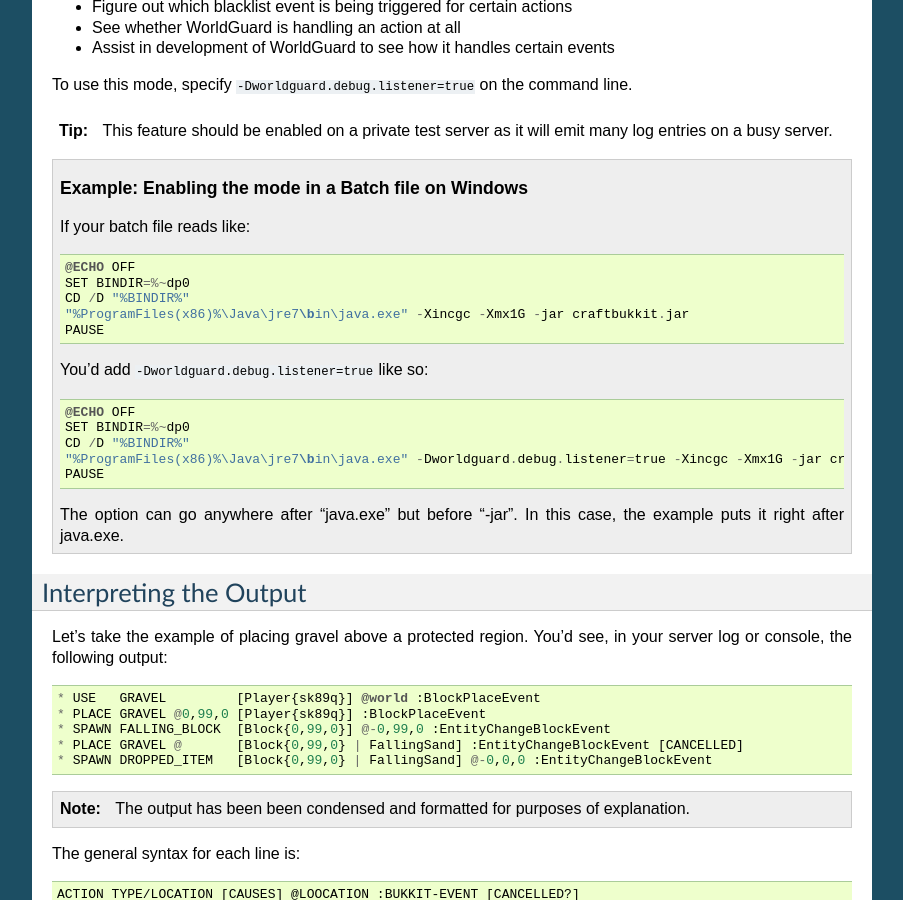
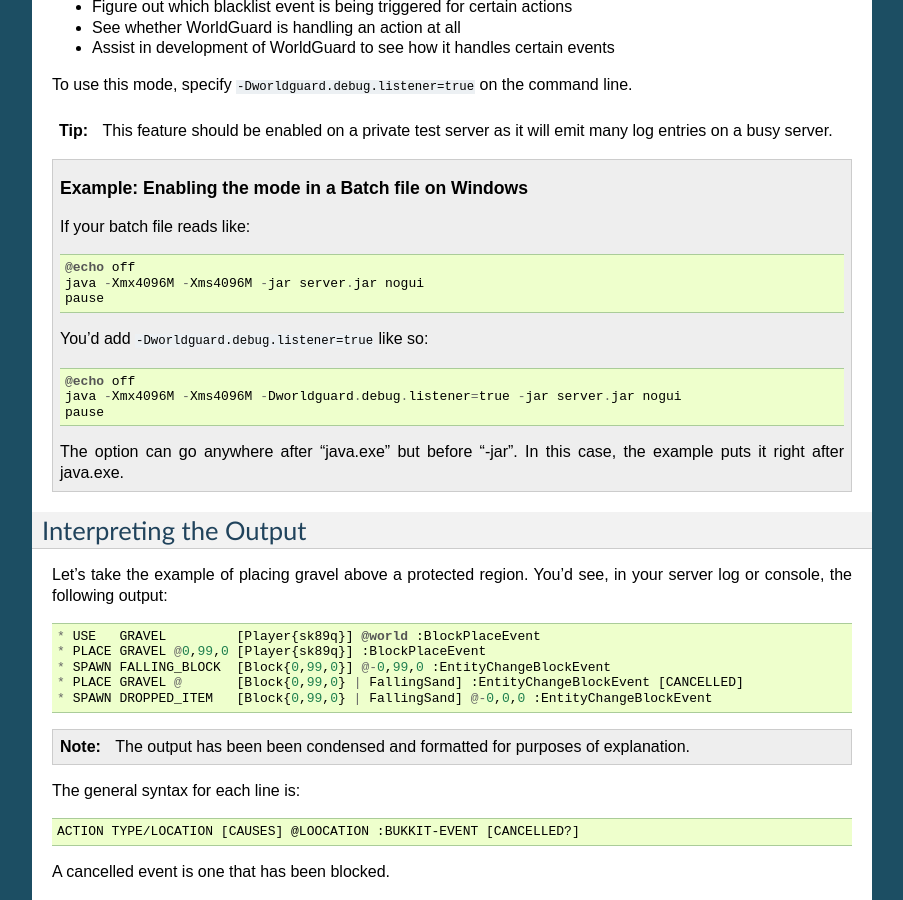
Before and after one commit to aurorasmiles/WorldGuardDocs, a Sphinx documentation site: the page built from source/advanced/event-logging.rst, in a window 1280 px wide and 900 px high, scrolled down 1322 px. Shown: the whole window, without its empty margins (198-1101 px from the left). Built offline with Sphinx 7.4.7, drawn with Linux system fonts in a browser that asks for light colours.

Commit message:
Condense the batch scripts

```diff
--- a/source/advanced/event-logging.rst
+++ b/source/advanced/event-logging.rst
@@ -71,19 +71,15 @@
 
     If your batch file reads like::
 
-        @ECHO OFF
-        SET BINDIR=%~dp0
-        CD /D "%BINDIR%"
-        "%ProgramFiles(x86)%\Java\jre7\bin\java.exe" -Xincgc -Xmx1G -jar craftbukkit.jar
-        PAUSE
+        @echo off
+        java -Xmx4096M -Xms4096M -jar server.jar nogui
+        pause
 
     You'd add ``-Dworldguard.debug.listener=true`` like so::
 
-        @ECHO OFF
-        SET BINDIR=%~dp0
-        CD /D "%BINDIR%"
-        "%ProgramFiles(x86)%\Java\jre7\bin\java.exe" -Dworldguard.debug.listener=true -Xincgc -Xmx1G -jar craftbukkit.jar
-        PAUSE
+        @echo off
+        java -Xmx4096M -Xms4096M -Dworldguard.debug.listener=true -jar server.jar nogui
+        pause
 
     The option can go anywhere after "java.exe" but before "-jar". In this case, the example puts it right after java.exe.
 
```
